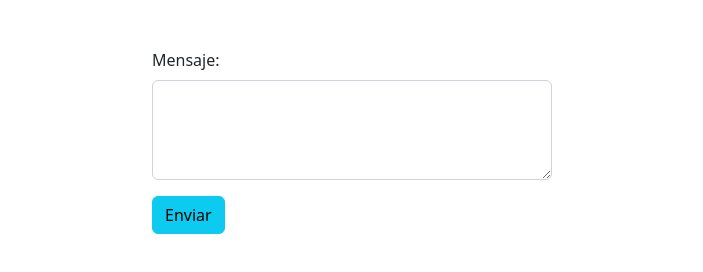
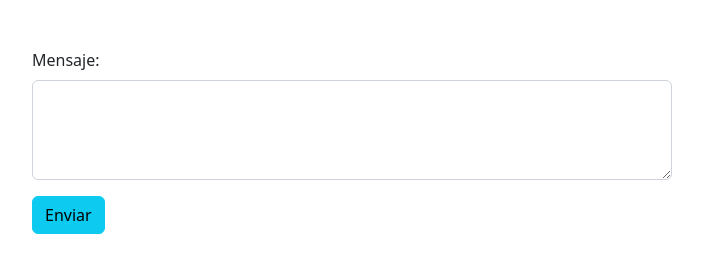
Before and after one commit to Demian2023/Demian2023.github.io, a plain HTML site: page index.html in a window 1280 px wide. Shown: the whole page, without its empty margins (288-991 px from the left). Drawn offline with nearby package versions, Linux system fonts and the light colour scheme.

Commit message:
Update estilo.css

```diff
--- a/estilo.css
+++ b/estilo.css
@@ -8,5 +8,6 @@
 }
 
 .cajaTexto {
-    width: 400px;
+    min-width: 350px;
+    width: 50vw;
 }
```
